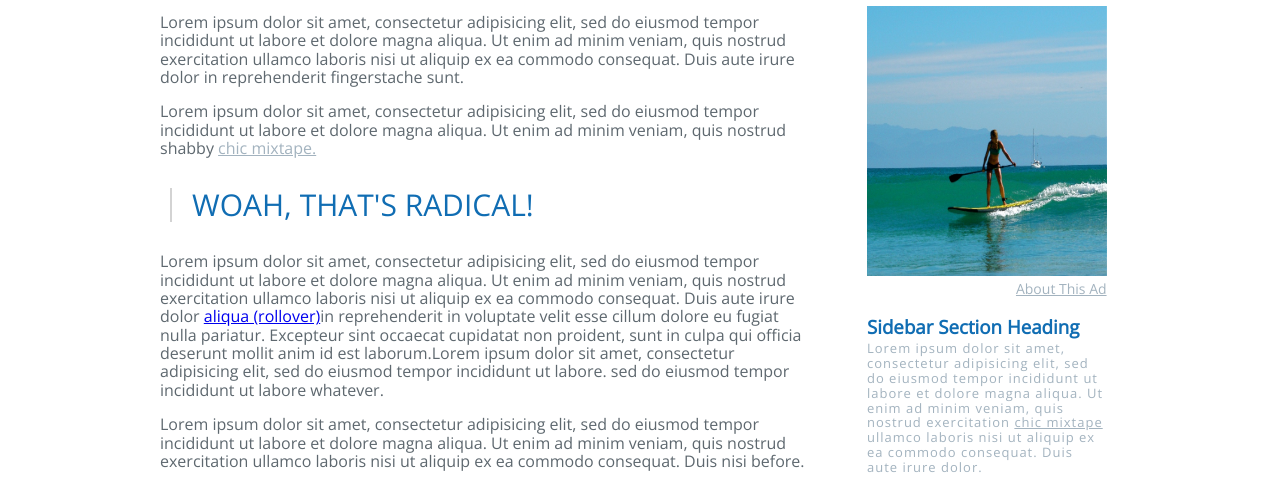
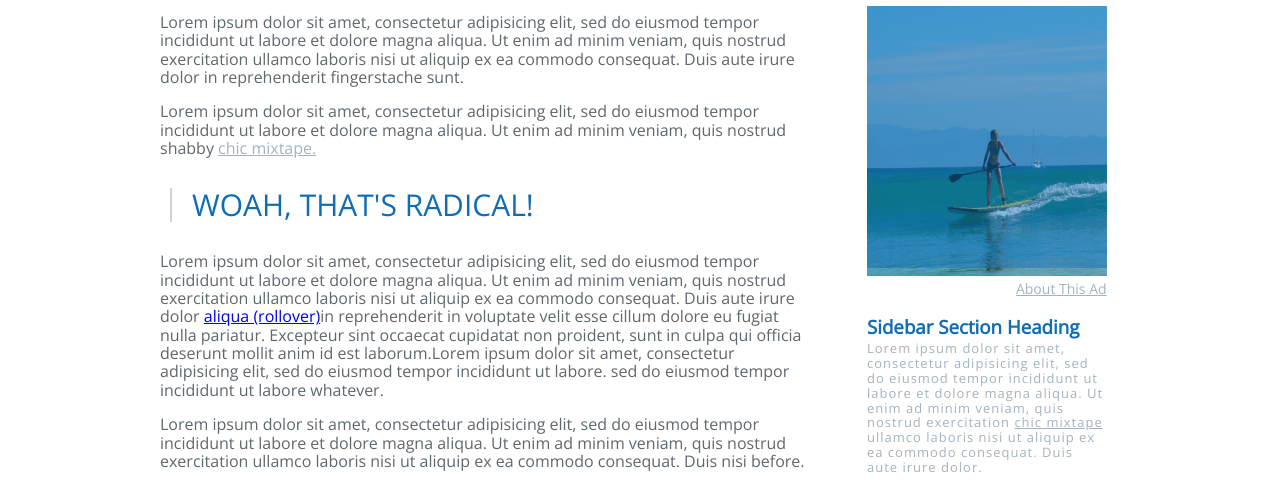
Before and after one commit to jlock64/surfAndPaddleDay3, a plain HTML site: page index.html in a window 1280 px wide. Shown: the part 794-1277 px from the top of the page. Drawn offline with nearby package versions, Linux system fonts and the light colour scheme.

Commit message:
project complete

```diff
--- a/index.html
+++ b/index.html
@@ -86,7 +86,6 @@
 
       <aside class="right-col">
         <div class="author-contact">
-          <div class="overlay"></div>
           <img src="surfImages/justin.jpg" alt="" />
           <p>Justin Lock</p>
           <a href="#">Twitter</a>
@@ -94,6 +93,7 @@
           <a href="#">Instagram</a>
         </div>
         <div class="advertisement">
+          <div class="overlay"></div>
           <img src="surfImages/sup.jpg" alt="" />
           <a href="#">About This Ad</a>
         </div>
--- a/styles.css
+++ b/styles.css
@@ -239,6 +239,7 @@ aside {
 }
 
 .advertisement {
+  position: relative;
   width: 100%;
   margin-top: 60px;
 }
@@ -357,8 +358,8 @@ aside {
   top: 0;
   left: 0
   right: 0;
-  bottom: 0;
+  bottom: 10px;
   width: 100%;
-  height: 100%;
-  background-color: rgba (0, 255, 0, .8);
+  height: 90%;
+  background-color: rgba(25, 116, 187, .5);
 }
```
